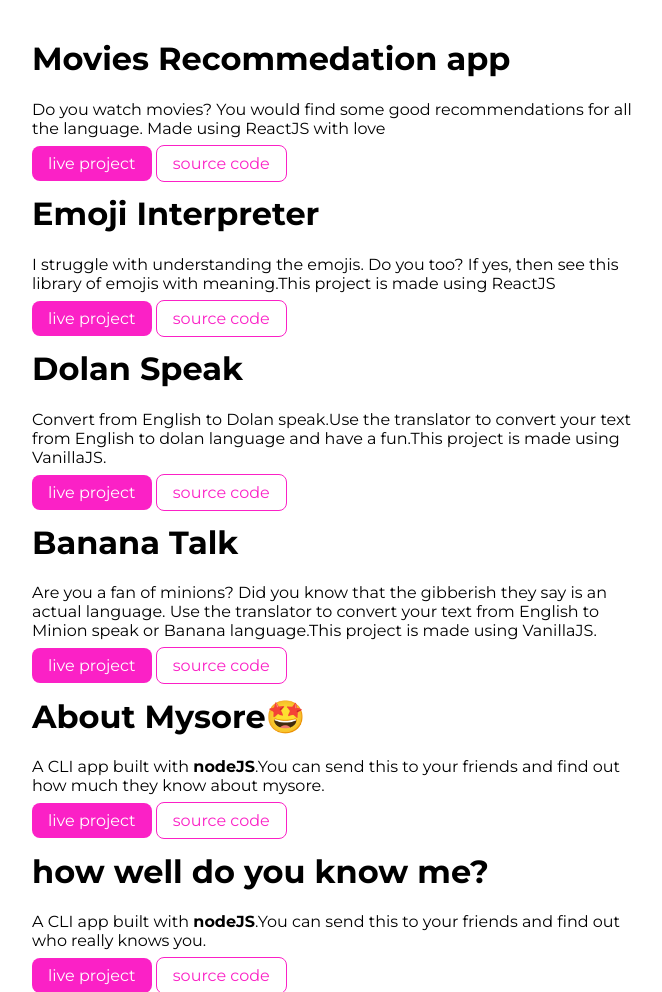
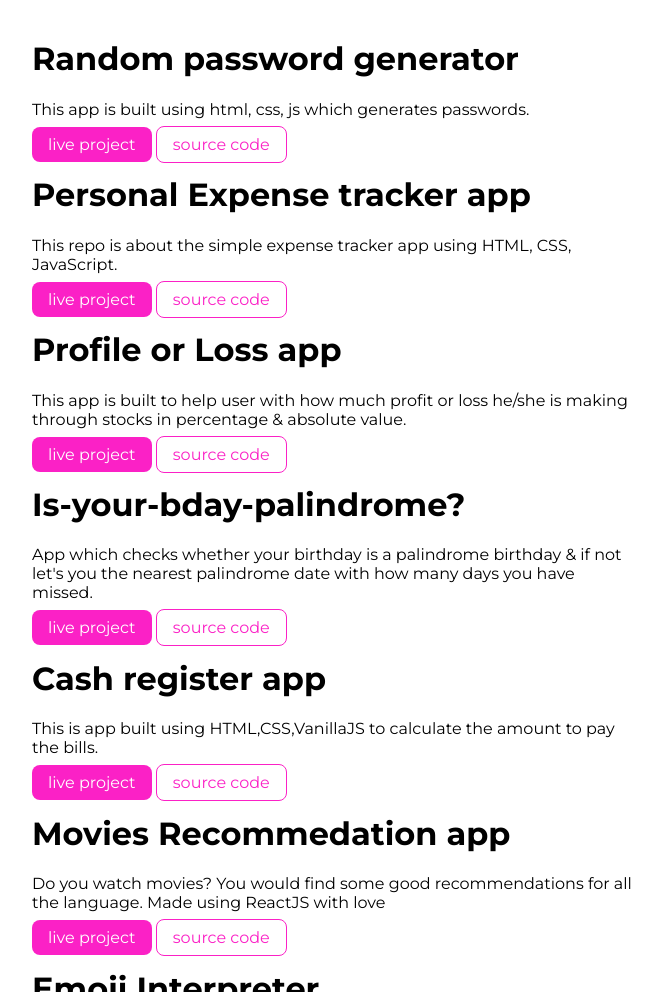
Before and after one commit to deepthicodes/portfolio, a plain HTML site: page projects.html in a window 1280 px wide. Shown: the part 280-1272 px from the top of the page, without its empty margins (328-990 px from the left). Drawn offline with Linux system fonts and the light colour scheme.

Commit message:
new changes

```diff
--- a/projects.html
+++ b/projects.html
@@ -28,6 +28,42 @@
 
     <ul class="list-non-bullet">
         <div class="container container-center">
+            <li>
+                <h1>Random password generator</h1>
+                <p>This app is built using html, css, js which generates passwords.</p>
+                <a class="link link-primary" href="https://random-password-generator-application.netlify.app/">live project</a>
+                <a class="link link-secondary"href="https://github.com/deepticodes/Random-password-generator">source code</a>
+                </li>
+            <li>
+                <h1>Personal Expense tracker app</h1>
+                <p> This repo is about the simple expense tracker app using HTML, CSS, JavaScript.</p>
+                <a class="link link-primary" href="https://calculateprofitorloss.netlify.app/">live project</a>
+                <a class="link link-secondary"href="https://github.com/deepticodes/ProfitOrLoss">source code</a>
+                </li>
+                <li>
+                    <h1>Profile or Loss app</h1>
+                    <p> This app is built to help user with how much profit or loss he/she is making through stocks in percentage & absolute value.</p>
+                    <a class="link link-primary" href="https://personal-expense-tracker-application.netlify.app/">live project</a>
+                    <a class="link link-secondary"href="https://github.com/deepticodes/Personal-Expense-tracker-app">source code</a>
+                    </li>
+            <li>
+                <h1>Is-your-bday-palindrome?</h1>
+                <p> App which checks whether your birthday is a palindrome birthday & if not let's you the nearest palindrome date with how many days you have missed.</p>
+                <a class="link link-primary" href="https://isurbirthdaypalindrome.netlify.app/">live project</a>
+                <a class="link link-secondary"href="https://github.com/deepticodes/palindromeBirthday">source code</a>
+                </li>
+            <!-- <li>
+                <h1>Is your bday lucky?</h1>
+                <p> This app is to check whether your birth date is a palindrome or not? It is built using vanillaJS.</p>
+                <a class="link link-primary" href="https://7zx5u.csb.app/">live project</a>
+                <a class="link link-secondary"href="https://github.com/deepticodes/palindromeBirthday">source code</a>
+                </li> -->
+            <li>
+                <h1>Cash register app</h1>
+                <p> This is app built using HTML,CSS,VanillaJS to calculate the amount to pay the bills.</p>
+                <a class="link link-primary" href="https://7zx5u.csb.app/">live project</a>
+                <a class="link link-secondary"href="https://github.com/deepticodes/cash-register">source code</a>
+                </li>
             <li>
                 <h1>Movies Recommedation app</h1>
                 <p> Do you watch movies? You would find some good recommendations for all the language. Made using ReactJS with love</p>
```
Also changed, not shown: index.html (+1 -1 lines).
